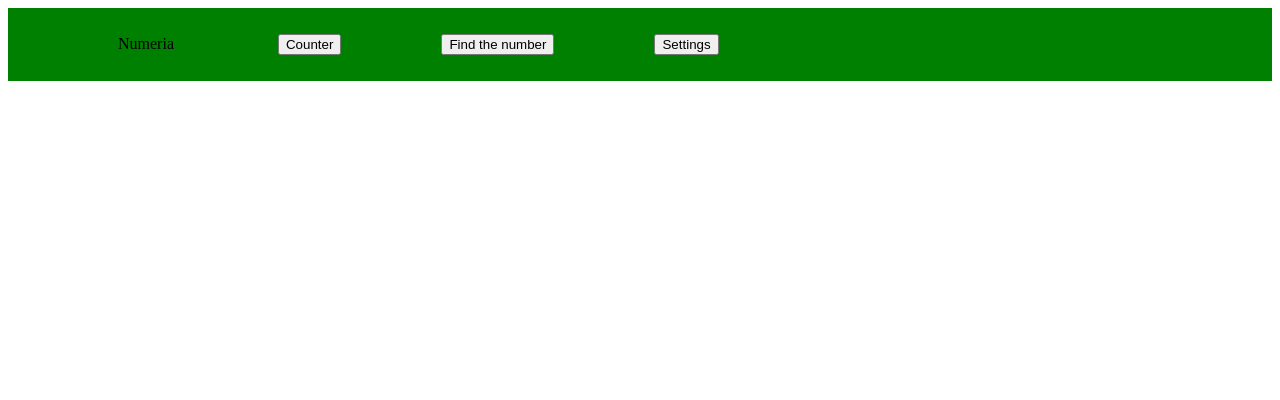
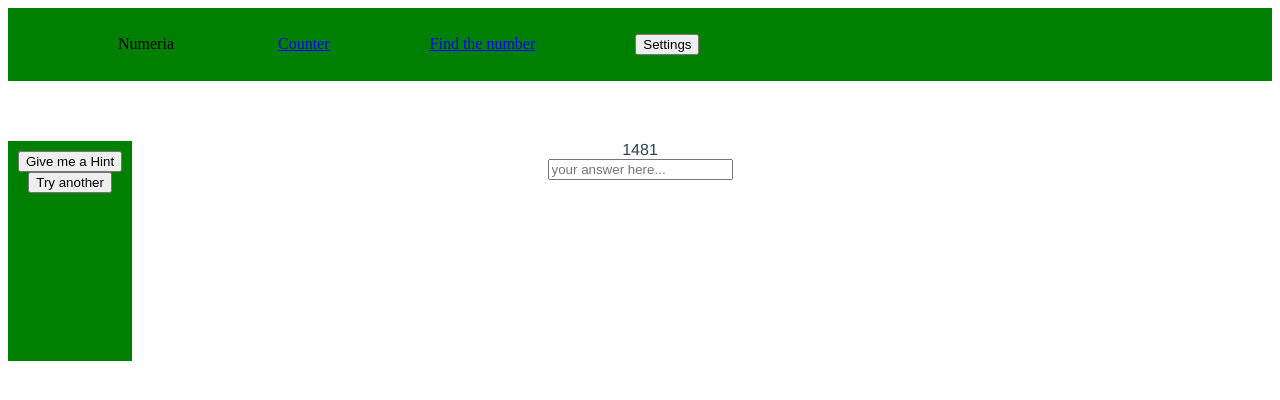
Before and after one commit to cbonaudo/numeria, a Vue app: page /#/find-number in a window 1280 px wide. Shown: the top 400 px of the page. Built offline with nearby package versions, Linux system fonts and the light colour scheme.

Commit message:
Added find Number page with random numbers

```diff
--- a/package.json
+++ b/package.json
@@ -5,8 +5,8 @@
   "author": "cbonaudo <cbonaudo@hotmail.fr>",
   "private": true,
   "scripts": {
-    "dev": "webpack-dev-server --inline --progress --config build/webpack.dev.conf.js",
-    "start": "npm run dev",
+    "start:dev": "webpack-dev-server --inline --progress --config build/webpack.dev.conf.js",
+    "start": "npm run start:dev",
     "unit": "jest --config test/unit/jest.conf.js --coverage",
     "test": "npm run unit",
     "lint": "eslint --ext .js,.vue src test/unit",
--- a/src/App.vue
+++ b/src/App.vue
@@ -2,7 +2,10 @@
   <div class="app">
     <div class="header">
       <p>
-        Numeria <button>Counter</button><button>Find the number</button><button>Settings</button>
+        Numeria
+        <router-link to="/">Counter</router-link>
+        <router-link to="/find-number">Find the number</router-link>
+        <button>Settings</button>
       </p>
     </div>
     <div id="app"><router-view /></div>
@@ -31,4 +34,10 @@ export default {
 .header * {
   margin-left: 100px;
 }
+.sidebar {
+  background-color: green;
+  padding: 10px;
+  height: 200px;
+  position: absolute;
+}
 </style>
--- a/src/components/Counter.vue
+++ b/src/components/Counter.vue
@@ -1,6 +1,6 @@
 <template>
-  <div class="hello">
-    <div class="counter_sidebar">
+  <div class="">
+    <div class="sidebar">
       <button>Reset</button><br /><button>Random Number</button><br /><button>Change Color</button>
     </div>
     <h1>Counter</h1>
@@ -11,9 +11,11 @@
         </button>
       </span>
     </div>
+
     <div class="counter">
       <span v-for="(figure, index) in figures" :key="index">{{ figure }} </span>
     </div>
+
     <div>
       <span>
         <button v-for="(figure, index) in figures" :key="index" v-on:click="decrement(index);">
@@ -64,10 +66,4 @@ export default {
 </script>
 
 <style scoped>
-.counter_sidebar {
-  background-color: green;
-  padding: 10px;
-  height: 200px;
-  position: absolute;
-}
 </style>
--- /dev/null
+++ b/src/components/FindNumber.vue
@@ -0,0 +1,28 @@
+<template>
+  <div class="">
+    <div class="sidebar">
+      <button>Give me a Hint</button><br /><button>Try another</button>
+    </div>
+    <div class="counter">
+      <span v-for="(figure, index) in figures" :key="index">{{ figure }}</span>
+    </div>
+    <input placeholder="your answer here...">
+  </div>
+</template>
+
+<script>
+export default {
+  name: 'FindNumber',
+  data() {
+    return {
+      figures: [0, 0, 0, 1],
+    };
+  },
+  created() {
+    this.figures = this.figures.map(() => Math.floor(Math.random() * 10));
+  },
+};
+</script>
+
+<style scoped>
+</style>
--- a/src/router/index.js
+++ b/src/router/index.js
@@ -1,14 +1,18 @@
 import Vue from 'vue';
 import Router from 'vue-router';
 import Counter from '@/components/Counter';
+import FindNumber from '@/components/FindNumber';
 
 Vue.use(Router);
 
 export default new Router({
   routes: [
     {
+      path: '/find-number',
+      component: FindNumber,
+    },
+    {
       path: '/',
-      name: 'Counter',
       component: Counter,
     },
   ],
```
